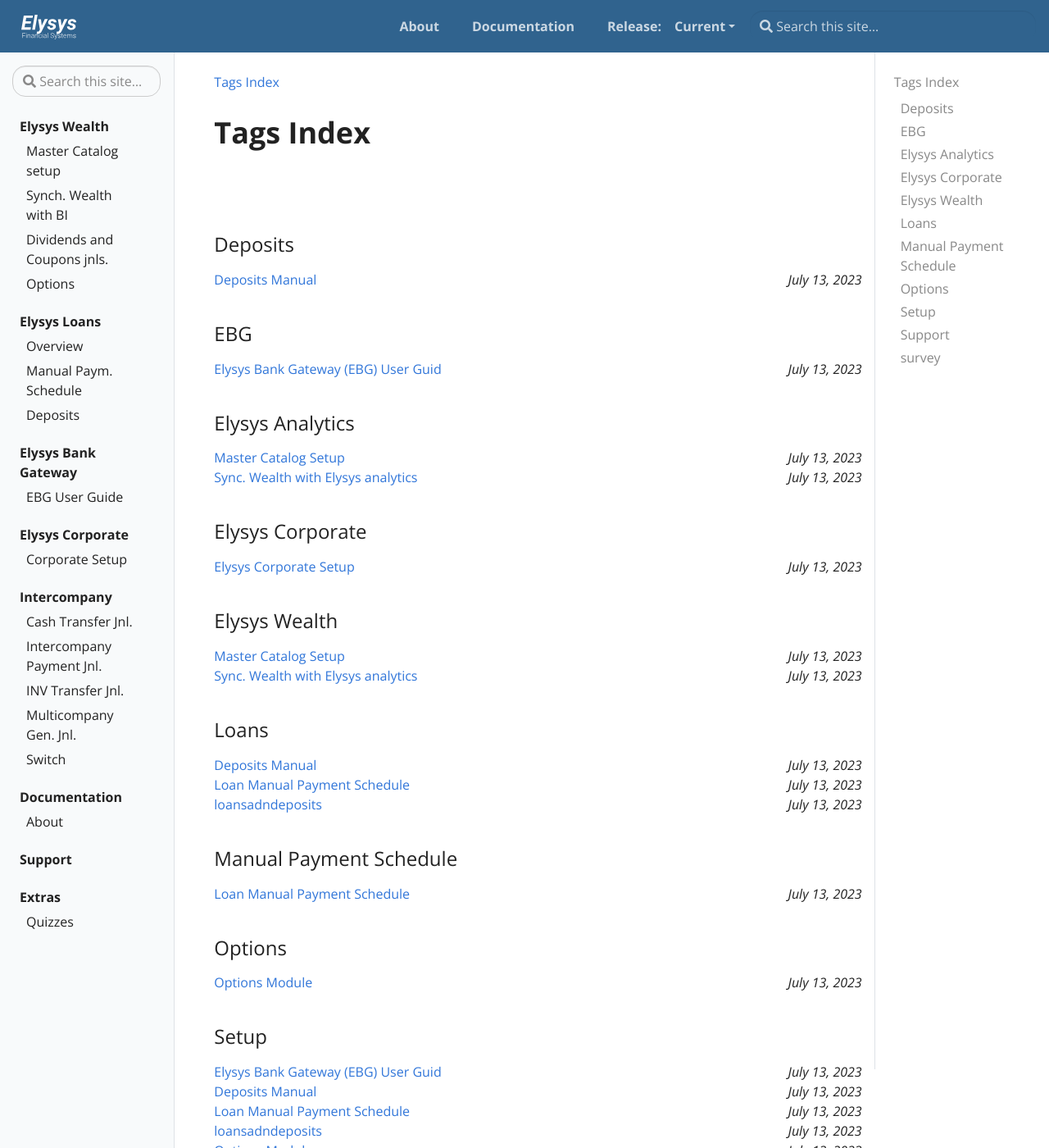
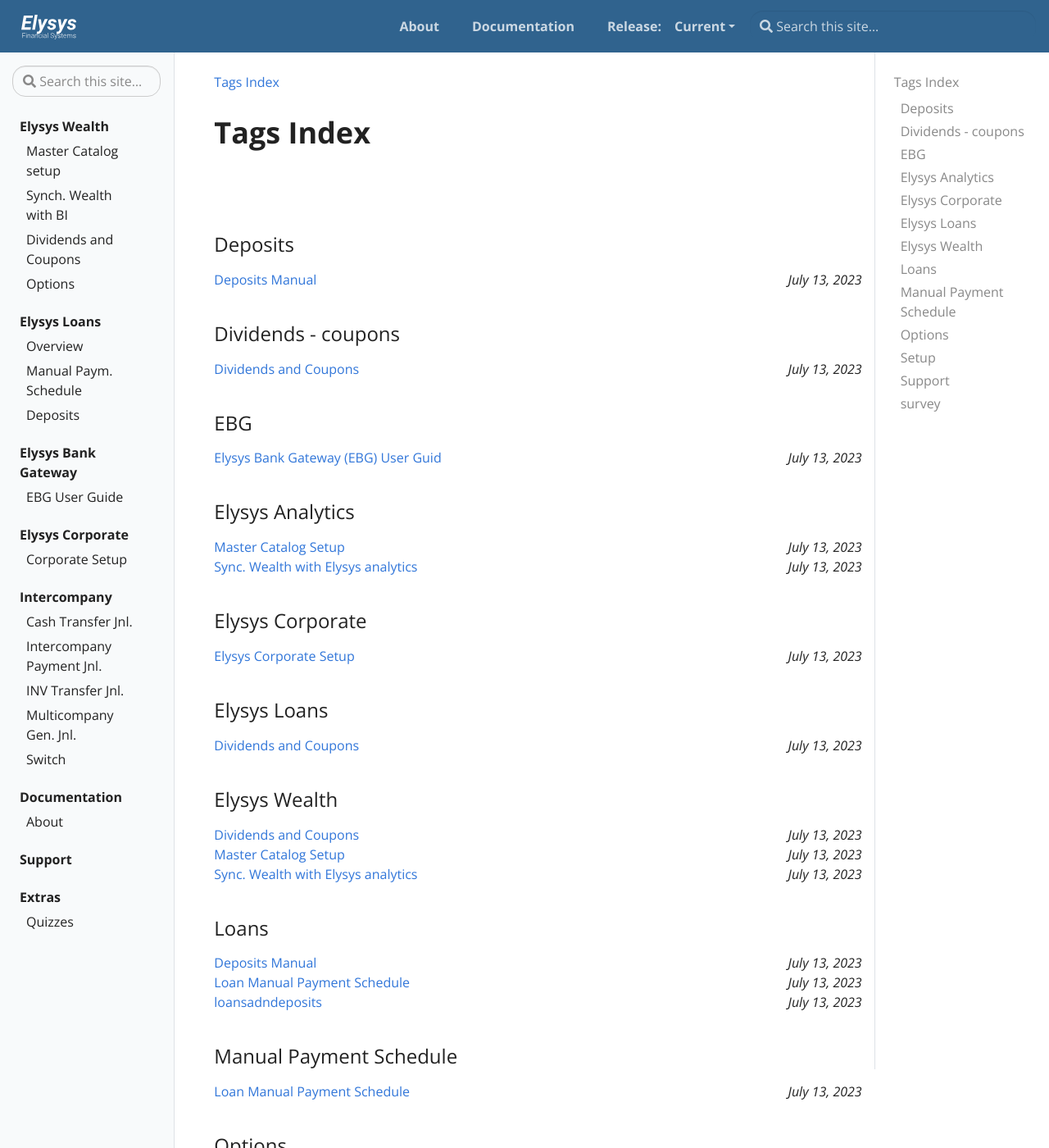
Before and after one commit to Elysys/Docs, a Jekyll site: the page built from pages/tags.html, in a window 1280 px wide and 1400 px high. Shown: the whole window at 82% size. Built offline with Jekyll 4.4.1, drawn with Linux system fonts in a browser that asks for light colours.

Commit message:
fix toc for dividends and coupons

```diff
--- a/_data/toc.yml
+++ b/_data/toc.yml
@@ -5,7 +5,7 @@
       url: "docs/wealth/MasterCatalogSetup"
     - title: "Synch. Wealth with BI"
       url: "docs/wealth/SynchWealthwithBI"
-    - title: "Dividends and Coupons jnls."
+    - title: "Dividends and Coupons"
       url: "docs/wealth/DividendsCoupons"
     - title: "Options"
       url: "docs/wealth/options_info"
```
Also changed, not shown: _docs/wealth/DividendsCoupons.md (+1 -0 lines).
